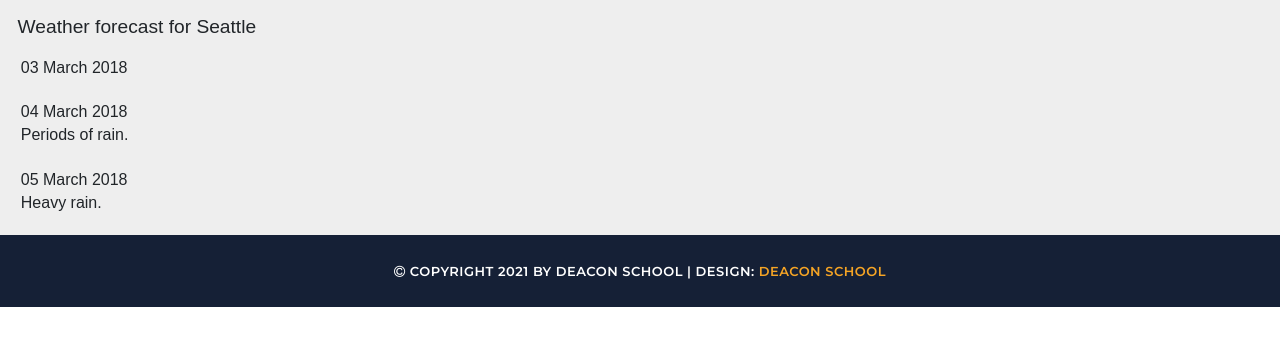
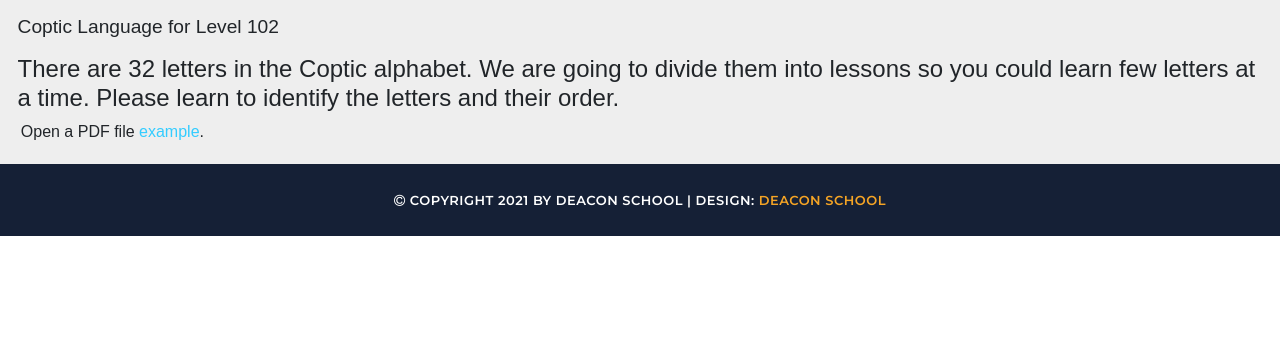
Before and after one commit to amgedwageh/DeaconSchool, a plain HTML site: page course_content.html in a window 1280 px wide. Shown: the part 83-428 px from the top of the page. Drawn offline with Linux system fonts and the light colour scheme.

Commit message:
second_commit

```diff
--- a/course_content.html
+++ b/course_content.html
@@ -67,22 +67,20 @@
 <!--END header-->
 <!---article-->
 <article class="forecast">
-  <h1>Weather forecast for Seattle</h1>
+  <h1>Coptic Language for Level 102</h1>
   <article class="day-forecast">
-      <h2>03 March 2018</h2>
-      <p>
-      </p>
-  </article>
-  <article class="day-forecast">
-      <h2>04 March 2018</h2>
-      <p>Periods of rain.</p>
-  </article>
-  <article class="day-forecast">
-      <h2>05 March 2018</h2>
-      <p>Heavy rain.</p>
+    <h4>There are 32 letters in the Coptic
+      alphabet. We are going to divide them
+      into lessons so you could learn few
+      letters at a time. Please learn to
+      identify the letters and their order.</h4>
+      <p>Open a PDF file <a href="/H:\Deacon School\assets\pdf\St.Stephen for 3rd,4th GRADE (2).pdf">example</a>.</p>
   </article>
 </article>
 <!---end article-->
+<!--------another way --------->
+
+
 <!---footer-->
 <footer>
   <div class="container">
```
Also changed, not shown: 1 other file.
